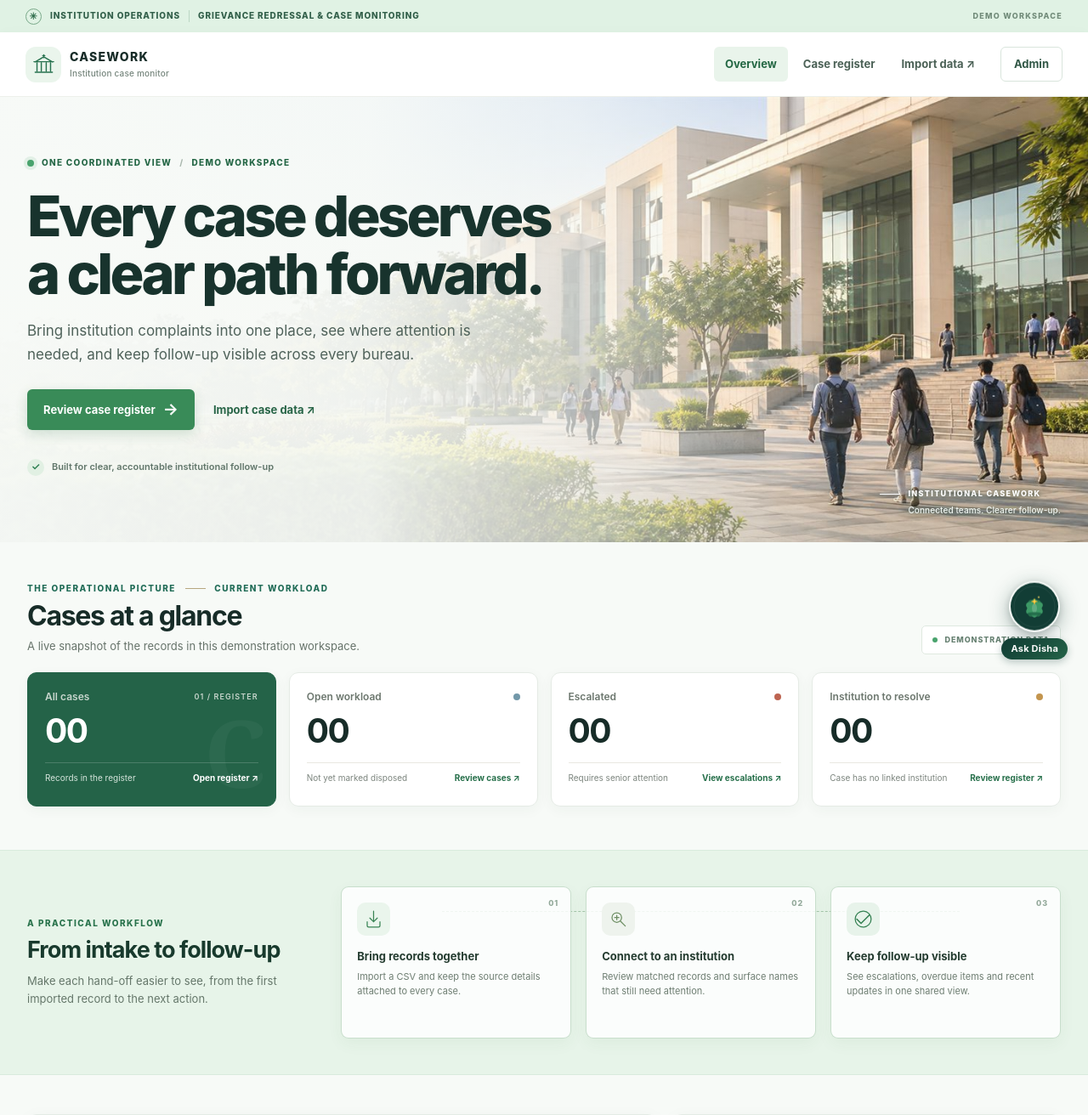
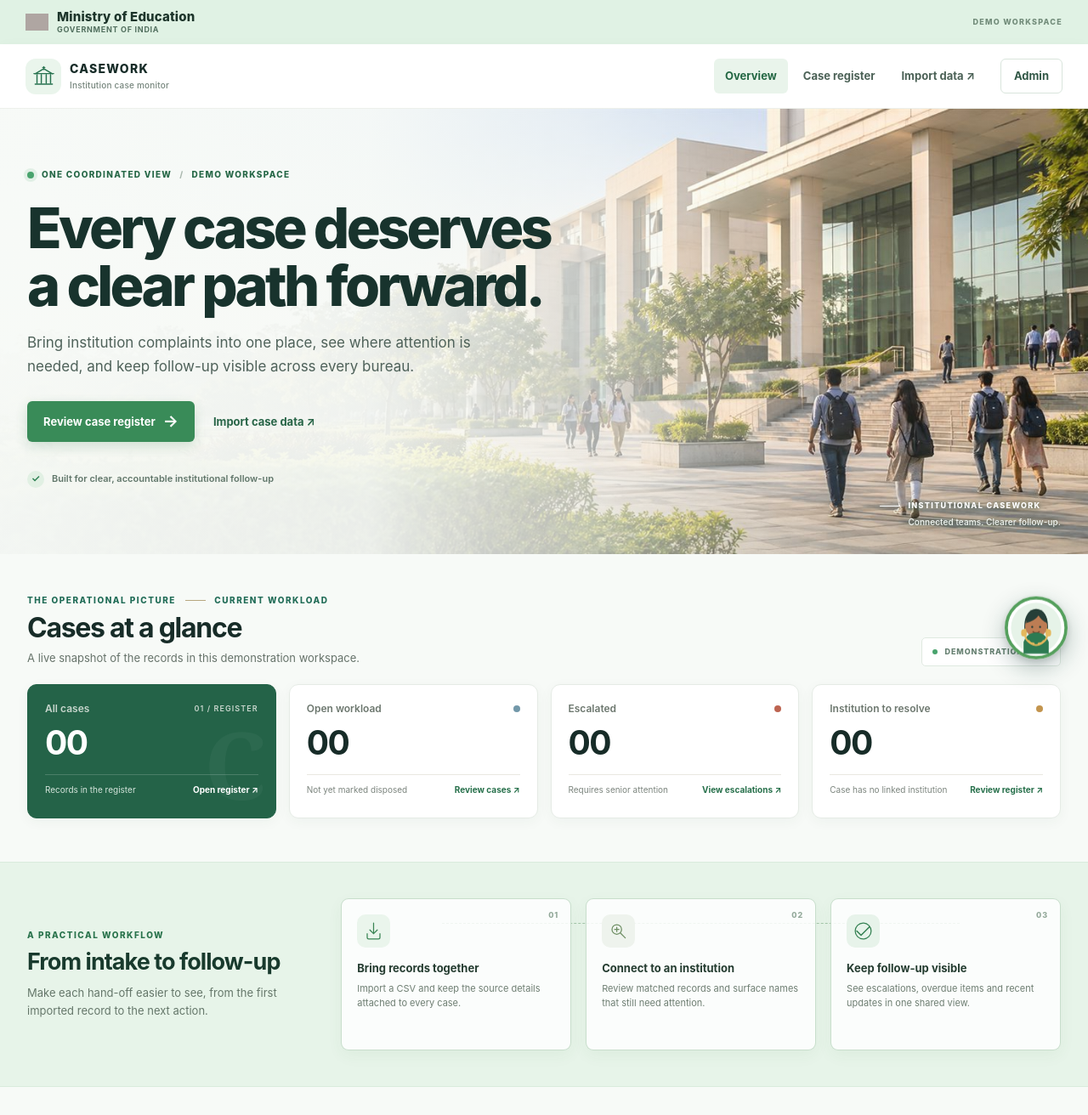
Before and after one commit to chirag-433/revamp, a Django app: page / in a window 1280 px wide. Shown: the top 1312 px of the page at 85% size. Run offline with Django 5.2, Linux system fonts and the light colour scheme; data that the repository does not hold is empty; parts of the project's set-up code (start-up, migrations or seed data) failed here and were passed over; grey boxes are pictures that could not be loaded.

Commit message:
Polish government ribbon and Disha assistant UI
Co-authored-by: Copilot <223556219+Copilot@users.noreply.github.com>

```diff
--- a/static/complaints/site.css
+++ b/static/complaints/site.css
@@ -59,21 +59,22 @@ body{background:var(--canvas);color:var(--ink);font-family:Inter,"Segoe UI",Aria
 }
 .helpdesk-fab{
   display:grid;place-items:center;
-  width:60px;height:60px;
+  width:74px;height:74px;
   padding:0;border:0;border-radius:50%;
-  background:none;
+  background:#fff;
   cursor:pointer;
-  box-shadow:0 6px 24px rgba(18,61,53,.38),0 2px 8px rgba(0,0,0,.14);
+  box-shadow:0 10px 28px rgba(18,61,53,.30),0 3px 9px rgba(0,0,0,.14);
   transition:transform .22s cubic-bezier(.34,1.56,.64,1),box-shadow .22s ease;
   animation:hd-bounce 3.5s ease-in-out 2s 3;
 }
+.helpdesk-fab svg{display:block;width:74px;height:74px}
 .helpdesk-fab:hover{
   transform:translateY(-4px) scale(1.07);
   box-shadow:0 14px 36px rgba(18,61,53,.48),0 4px 12px rgba(0,0,0,.16);
 }
 .helpdesk-fab:active{transform:translateY(-1px) scale(.98)}
 .helpdesk-fab-label{
-  display:block;
+  display:none;
   padding:4px 11px;
   border-radius:20px;
   background:linear-gradient(135deg,#123d35,#246348);
@@ -84,6 +85,21 @@ body{background:var(--canvas);color:var(--ink);font-family:Inter,"Segoe UI",Aria
   white-space:nowrap;
   pointer-events:none;
 }
+
+/* Government identity in the utility strip. */
+.institution-ribbon-government{
+  height:52px;
+  gap:10px;
+  background:#e0f2e4;
+  color:#1d352b;
+  letter-spacing:0;
+}
+.govt-emblem{display:grid;place-items:center;width:31px;height:42px;flex:0 0 auto}
+.govt-emblem img{display:block;max-width:100%;max-height:100%;filter:sepia(.28) saturate(.7) hue-rotate(330deg)}
+.govt-identity{display:grid;gap:1px;line-height:1.1}
+.govt-identity strong{font-size:15px;font-weight:800;letter-spacing:.01em}
+.govt-identity small{color:#52705f;font-size:9px;font-weight:700;letter-spacing:.08em;text-transform:uppercase}
+.institution-ribbon-government .ribbon-note{margin-left:auto}
 /* Hide old pill launcher styles if any */
 .helpdesk-launcher:not(.helpdesk-fab){display:none}
 
@@ -262,7 +278,42 @@ body{background:var(--canvas);color:var(--ink);font-family:Inter,"Segoe UI",Aria
 
 /* ── Mobile ── */
 @media(max-width:650px){
+  .institution-ribbon-government{height:43px;padding:0 14px}
+  .institution-ribbon-government .govt-emblem{width:25px;height:34px}
+  .institution-ribbon-government .govt-identity strong{font-size:12px}
+  .institution-ribbon-government .govt-identity small{font-size:7px}
   .helpdesk{right:15px;bottom:15px}
-  .helpdesk-fab{width:52px;height:52px}
+  .helpdesk-fab,.helpdesk-fab svg{width:62px;height:62px}
   .helpdesk-panel{right:-1px;bottom:100px;height:min(500px,calc(100vh - 90px));width:calc(100vw - 30px)}
 }
+
+/* Keep the external emblem SVG from contributing its intrinsic document size. */
+.institution-ribbon.institution-ribbon-government{
+  display:flex!important;
+  align-items:center!important;
+  height:52px!important;
+  min-height:52px!important;
+  max-height:52px!important;
+  overflow:hidden;
+}
+.institution-ribbon-government .govt-emblem{
+  display:block!important;
+  width:27px!important;
+  height:38px!important;
+  min-width:27px!important;
+  min-height:38px!important;
+  max-height:38px!important;
+  overflow:hidden;
+  line-height:0;
+}
+.institution-ribbon-government .govt-emblem img{
+  display:block!important;
+  width:27px!important;
+  height:38px!important;
+  max-width:27px!important;
+  max-height:38px!important;
+  object-fit:contain;
+}
+.institution-ribbon-government .govt-identity{display:block!important;line-height:1!important}
+.institution-ribbon-government .govt-identity strong{display:block!important;font-size:15px!important;line-height:18px!important}
+.institution-ribbon-government .govt-identity small{display:block!important;font-size:9px!important;line-height:12px!important}
--- a/templates/base.html
+++ b/templates/base.html
@@ -8,7 +8,7 @@
   <link rel="stylesheet" href="{% static 'complaints/site.css' %}">
 </head>
 <body>
-  <div class="institution-ribbon"><span class="ribbon-seal" aria-hidden="true">✳</span><span>INSTITUTION OPERATIONS</span><i></i><span>GRIEVANCE REDRESSAL &amp; CASE MONITORING</span><span class="ribbon-note">DEMO WORKSPACE</span></div>
+  <div class="institution-ribbon institution-ribbon-government"><span class="govt-emblem"><img src="https://upload.wikimedia.org/wikipedia/commons/5/55/Emblem_of_India.svg" alt="State Emblem of India"></span><span class="govt-identity"><strong>Ministry of Education</strong><small>Government of India</small></span><span class="ribbon-note">DEMO WORKSPACE</span></div>
   <header class="topbar">
     <a class="brand" href="{% url 'complaints:dashboard' %}"><span class="brand-mark" aria-hidden="true"><svg viewBox="0 0 40 40" fill="none"><path d="M6 16.5 20 8l14 8.5M9 18v13m7-13v13m8-13v13m7-13v13M6 33h28M4 16h32" stroke="currentColor" stroke-width="2" stroke-linecap="round"/><path d="M20 4.5v5M18 6h4" stroke="currentColor" stroke-width="1.5" stroke-linecap="round"/></svg></span><span class="brand-copy">CASEWORK<small>Institution case monitor</small></span></a>
     <nav aria-label="Main navigation">
@@ -32,22 +32,17 @@
     <div class="helpdesk-panel" data-helpdesk-panel hidden>
       <div class="helpdesk-panel-head">
         <div class="helpdesk-avatar" aria-hidden="true">
-          <svg viewBox="0 0 40 40" fill="none" xmlns="http://www.w3.org/2000/svg">
-            <!-- Background circle: soft sage green -->
-            <circle cx="20" cy="20" r="20" fill="#d5eadb"/>
-            <!-- Lotus petals (back layer, lighter) -->
-            <ellipse cx="20" cy="21" rx="4.5" ry="8.5" fill="#a8cdb5" transform="rotate(-30 20 21)"/>
-            <ellipse cx="20" cy="21" rx="4.5" ry="8.5" fill="#a8cdb5" transform="rotate(30 20 21)"/>
-            <!-- Front lotus petals -->
-            <ellipse cx="20" cy="21" rx="4" ry="8" fill="#c5dfc8"/>
-            <ellipse cx="20" cy="21" rx="4" ry="8" fill="#c5dfc8" transform="rotate(-55 20 21)"/>
-            <ellipse cx="20" cy="21" rx="4" ry="8" fill="#c5dfc8" transform="rotate(55 20 21)"/>
-            <!-- Lotus base (water line) -->
-            <ellipse cx="20" cy="26.5" rx="6" ry="1.5" fill="#87b89a" opacity="0.6"/>
-            <!-- Guiding star (marigold gold) -->
-            <path d="M20 15.5 l0.8 2.1 2.2 0.8-2.2 0.8L20 21.3l-0.8-2.1-2.2-0.8 2.2-0.8z" fill="#e8a828"/>
-            <!-- Star glow dot -->
-            <circle cx="22.8" cy="14.5" r="0.9" fill="#f0c050" opacity="0.75"/>
+          <svg viewBox="0 0 64 64" fill="none" xmlns="http://www.w3.org/2000/svg">
+            <circle cx="32" cy="32" r="32" fill="#e6f3e8"/>
+            <path d="M17 30c0-12 6-20 15-20s15 8 15 20v7H17v-7Z" fill="#263f38"/>
+            <circle cx="32" cy="30" r="13" fill="#bd7d54"/>
+            <path d="M20 29c1-11 7-17 13-17 8 0 13 7 13 16-5-2-9-6-11-10-3 5-9 8-15 9v2Z" fill="#263f38"/>
+            <circle cx="27" cy="31" r="1.2" fill="#263f38"/><circle cx="37" cy="31" r="1.2" fill="#263f38"/>
+            <path d="M28 37c2.5 2 5.5 2 8 0" stroke="#79472f" stroke-width="1.5" stroke-linecap="round"/>
+            <path d="M17 48c3-7 9-10 15-10s12 3 15 10v16H17V48Z" fill="#2d7a52"/>
+            <path d="M23 47c2 4 5 6 9 6s7-2 9-6" stroke="#d8b35b" stroke-width="2"/>
+            <path d="M18 34v6c0 6 4 10 10 10M46 34v6c0 6-4 10-10 10" stroke="#e4b85d" stroke-width="2" stroke-linecap="round"/>
+            <rect x="13" y="34" width="7" height="8" rx="3.5" fill="#e4b85d"/><rect x="44" y="34" width="7" height="8" rx="3.5" fill="#e4b85d"/>
           </svg>
         </div>
         <div>
@@ -67,31 +62,20 @@
       </form>
       <small class="helpdesk-disclaimer">Disha uses AI &mdash; responses may be imperfect. Never share sensitive personal data.</small>
     </div>
-    <!-- Floating launcher: circle logo + label -->
     <div class="helpdesk-fab-wrap">
       <button class="helpdesk-launcher helpdesk-fab" type="button" data-helpdesk-open aria-label="Open Disha AI Assistant">
-        <svg viewBox="0 0 56 56" fill="none" xmlns="http://www.w3.org/2000/svg" width="56" height="56">
-          <!-- Background circle: deep forest green -->
-          <circle cx="28" cy="28" r="28" fill="#123d35"/>
-          <!-- Subtle inner glow ring -->
-          <circle cx="28" cy="28" r="24" fill="none" stroke="rgba(255,255,255,0.07)" stroke-width="1"/>
-          <!-- Lotus petals (back layer) -->
-          <ellipse cx="28" cy="30" rx="6" ry="11" fill="#2d7a52" transform="rotate(-35 28 30)"/>
-          <ellipse cx="28" cy="30" rx="6" ry="11" fill="#2d7a52" transform="rotate(35 28 30)"/>
-          <!-- Center lotus petals -->
-          <ellipse cx="28" cy="30" rx="5.5" ry="11" fill="#3d9966"/>
-          <ellipse cx="28" cy="30" rx="5.5" ry="11" fill="#3d9966" transform="rotate(-60 28 30)"/>
-          <ellipse cx="28" cy="30" rx="5.5" ry="11" fill="#3d9966" transform="rotate(60 28 30)"/>
-          <!-- White lotus center highlight -->
-          <ellipse cx="28" cy="30" rx="3" ry="5.5" fill="rgba(255,255,255,0.18)"/>
-          <!-- Water / base line -->
-          <ellipse cx="28" cy="36.5" rx="8.5" ry="2" fill="#1a5c42" opacity="0.7"/>
-          <!-- Guiding star (marigold gold) -->
-          <path d="M28 18 l1.1 2.9 3.1 1.1-3.1 1.1L28 26.1l-1.1-2.9-3.1-1.1 3.1-1.1z" fill="#f0b429"/>
-          <!-- Star glow center -->
-          <circle cx="28" cy="22" r="1.5" fill="#ffe066" opacity="0.6"/>
-          <!-- Star small satellite dot -->
-          <circle cx="33" cy="17" r="1.3" fill="rgba(255,224,102,0.55)"/>
+        <svg viewBox="0 0 80 80" fill="none" xmlns="http://www.w3.org/2000/svg" aria-hidden="true">
+          <circle cx="40" cy="40" r="38" fill="#fff" stroke="#55a05d" stroke-width="4"/>
+          <circle cx="40" cy="40" r="32" fill="#e6f3e8"/>
+          <path d="M25 38c0-13 6-22 15-22s15 9 15 22v7H25v-7Z" fill="#263f38"/>
+          <circle cx="40" cy="38" r="14" fill="#bd7d54"/>
+          <path d="M27 36c1-12 7-19 14-19 8 0 13 7 13 17-5-2-9-6-11-10-3 5-9 8-16 10v2Z" fill="#263f38"/>
+          <circle cx="35" cy="39" r="1.3" fill="#263f38"/><circle cx="45" cy="39" r="1.3" fill="#263f38"/>
+          <path d="M36 45c2.5 2 5.5 2 8 0" stroke="#79472f" stroke-width="1.6" stroke-linecap="round"/>
+          <path d="M24 58c3-8 9-12 16-12s13 4 16 12v15H24V58Z" fill="#2d7a52"/>
+          <path d="M30 56c2 4 6 6 10 6s8-2 10-6" stroke="#d8b35b" stroke-width="2.4"/>
+          <path d="M26 42v7c0 6 5 11 11 11M54 42v7c0 6-5 11-11 11" stroke="#e4b85d" stroke-width="2.2" stroke-linecap="round"/>
+          <rect x="21" y="42" width="7" height="9" rx="3.5" fill="#e4b85d"/><rect x="52" y="42" width="7" height="9" rx="3.5" fill="#e4b85d"/>
         </svg>
       </button>
       <span class="helpdesk-fab-label">Ask Disha</span>
```
